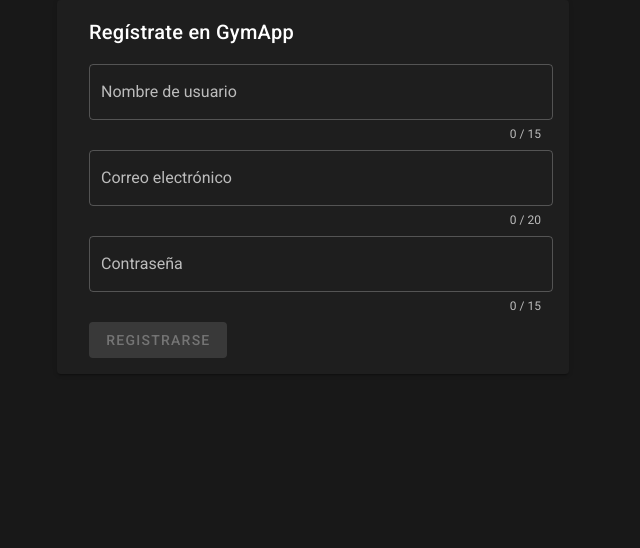
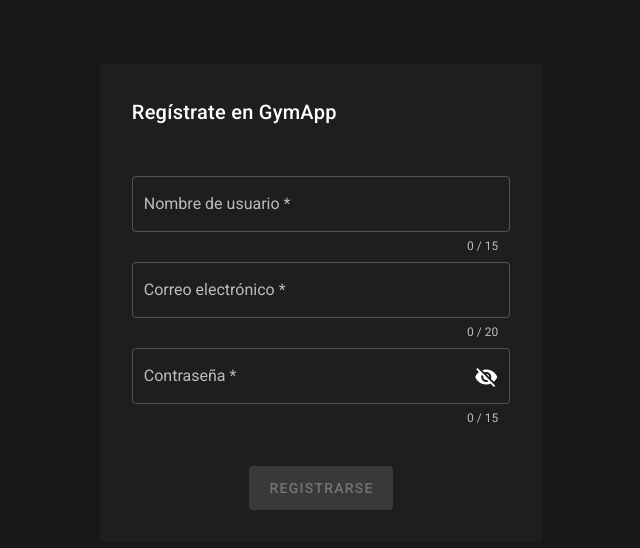
Before and after one commit to elianparedes/moovim, a Vue app: page /register in a window 1280 px wide. Shown: the top 548 px of the page, without its empty margins (327-967 px from the left). Built offline with nearby package versions, Linux system fonts and the light colour scheme.

Commit message:
style: RegisterView

```diff
--- a/src/views/RegisterView.vue
+++ b/src/views/RegisterView.vue
@@ -1,42 +1,40 @@
 <template>
-    <v-card
-    class="form">
+    <div class="d-flex mt-16">
+        <v-card elevation="0" class="form pa-4">
             <v-card-title>
                 Regístrate en GymApp
             </v-card-title>
-        <v-card-text>
-            <v-form
-            ref="registration"
-            lazy-registration
-            v-model="valid">
-                <v-text-field
-                v-model="username"
-                label="Nombre de usuario"
-                :counter="15"
-                :rules="nameRules"
+            <v-card-text class="pt-8">
+                <v-form ref="registration" v-model="valid">
+                    <v-text-field v-model="username" label="Nombre de usuario *" :counter="15" :rules="nameRules"
                         required outlined>
 
                     </v-text-field>
-                <v-text-field
-                v-model="email"
-                label="Correo electrónico"
-                :counter="20"
-                :rules="emailRules"
+                    <v-text-field v-model="email" label="Correo electrónico *" :counter="20" :rules="emailRules"
                         required outlined>
 
                     </v-text-field>
-                <v-text-field
-                v-model="password"
-                label="Contraseña"
-                :counter="15"
-                :rules="nameRules"
-                required outlined>
-
-                </v-text-field>
-                <v-btn :disabled="!valid" @click="signUp">Registrarse</v-btn>
+                    <v-text-field v-model="password" :append-icon="show ? 'mdi-eye' : 'mdi-eye-off'"
+                        :rules="passwordRules" :type="show ? 'text' : 'password'" label="Contraseña *" :counter="15"
+                        @click:append="show = !show" required outlined></v-text-field>
+                    <div class="d-flex justify-center pt-8">
+                        <v-btn depressed large color="accent" elevation="0" :disabled="!valid" @click="signUp">
+                            Registrarse
+                        </v-btn>
+                    </div>
                 </v-form>
             </v-card-text>
+            <v-snackbar v-model="snackbar" color="snackbarColor">
+                <div class="d-flex align-center justify-center">
+                    <strong class="mr-4">{{snackbarText}}</strong>
+                    <v-progress-circular size="20" v-if="loading" indeterminate color="white"></v-progress-circular>
+                    <v-icon small class="ml-4" v-if="!loading">
+                        mdi-alert-circle
+                    </v-icon>
+                </div>
+            </v-snackbar>
         </v-card>
+    </div>
 </template>
 
 
@@ -66,7 +64,12 @@
         passwordRules: [
             v => !!v || 'La contraseña es obligatoria',
             v => v.length <= 15 || 'La contraseña puede tener hasta 15 caracteres',
-        ]
+        ],
+        show: false,
+        snackbar: false,
+        snackbarColor: 'primary',
+        snackbarText: 'Cargando',
+        loading: true,
     }),
     methods: {
         ...mapActions(useSecurityStore, {
@@ -79,12 +82,11 @@
         clearResult() {
             this.result = null
         },
-        clearData() {
-            this.username = ''
-            this.password = ''
-            this.email = ''
-        },
         async signUp() {
+            this.snackbarText = 'Cargando';
+            this.snackbarColor = 'primary';
+            this.loading = true;
+            this.snackbar = true;
             try {
                 this.clearResult()
                 const signCredentials = new SignCredentials(this.username, this.password, this.email)
@@ -93,16 +95,34 @@
             } catch (e) {
                 this.setResult(e)
             }
+            const result = this.handleResult();
+            if (result === 0) {
                 localStorage.setItem('email', this.email);
-            this.$router.push({name: 'verify'})
+                this.$router.push({ name: 'verify' });
+            }
+            this.loading = false;
+        },
+        handleResult() {
+            let toReturn = -1;
+            if (this.result.code === 2) {
+                if (this.result.details[0].includes('username'))
+                    this.snackbarText = "El nombre de usuario ya existe";
+                else
+                    this.snackbarText = "Ya existe una cuenta registrada con este correo";
+                this.snackbarColor = 'error';
+            }
+            else {
+                toReturn = 0;
+            }
+            return toReturn;
         }
     }
 };
 </script>
 
 <style>
-    .form{
-        width: 40%;
+.form {
+    width: 35%;
     margin: auto;
 }
 </style>
```
Lines whose indentation alone changed are shown as unchanged.
